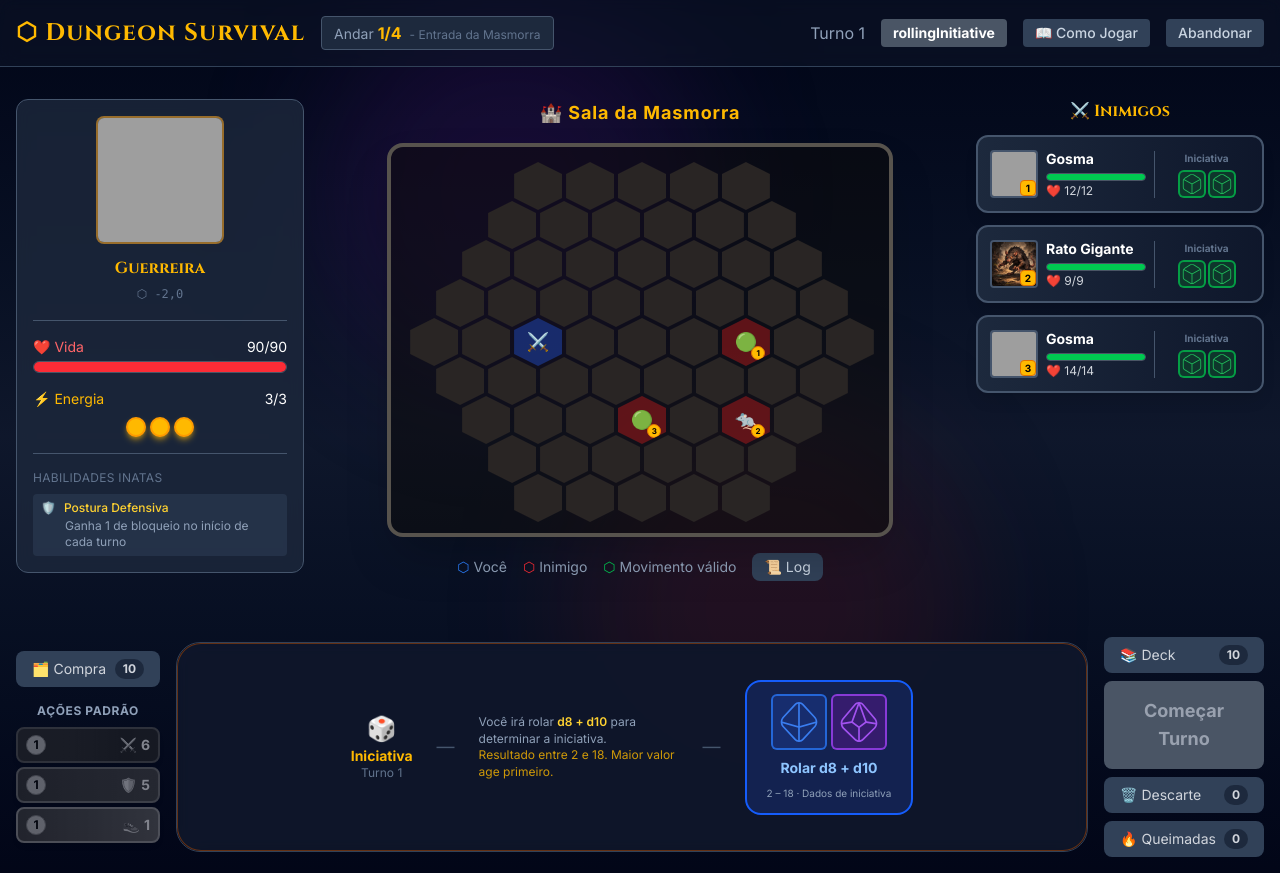
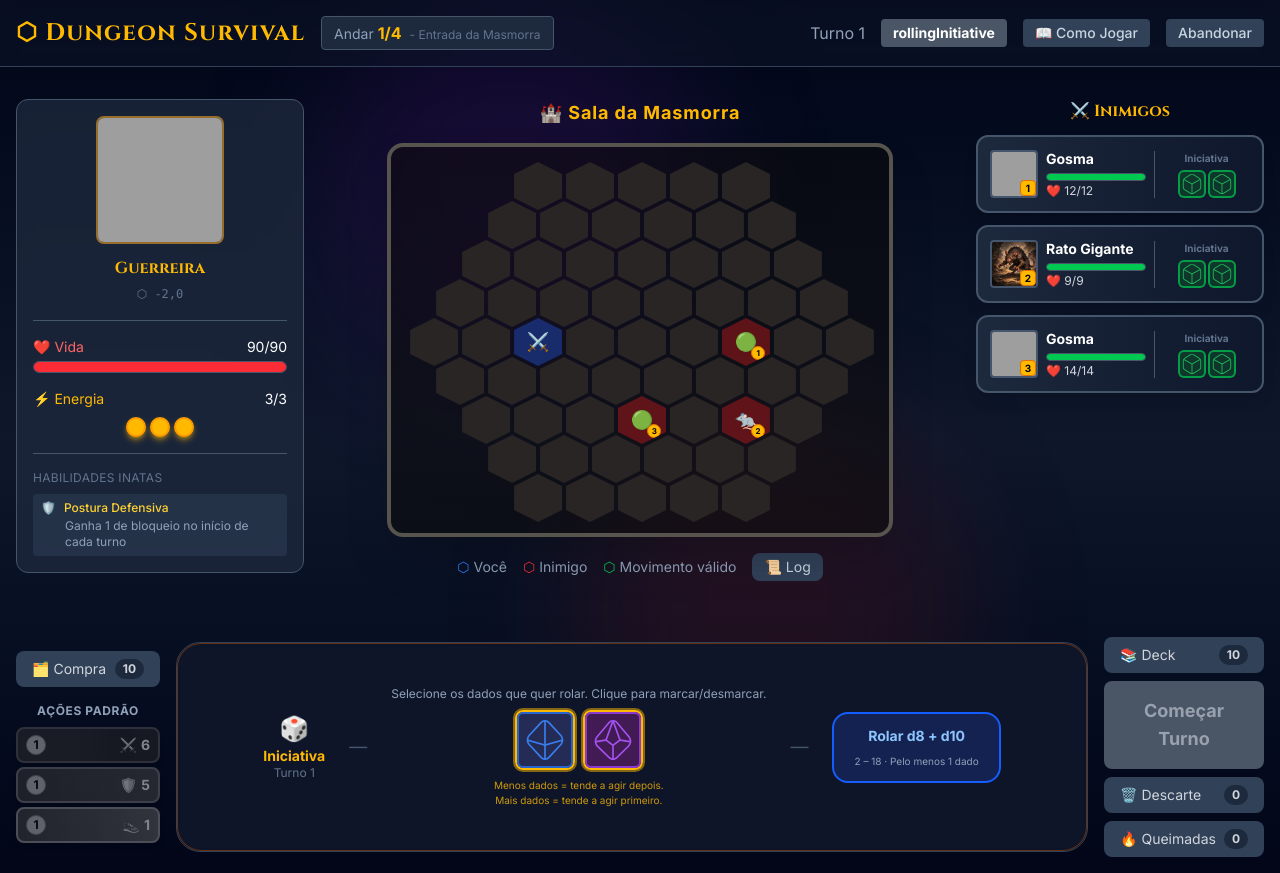
Before and after one commit to ValdineiJunior/dungeon-survival, a Next.js app: page /game in a window 1280 px wide. Both pictures are taken after a click on the element 296 px from the left and 555 px from the top of the page. Built offline with nearby package versions, Linux system fonts and the light colour scheme; grey boxes are pictures that could not be loaded.

Commit message:
feat: implement hero dice selection

```diff
--- a/app/components/InitiativeModals.tsx
+++ b/app/components/InitiativeModals.tsx
@@ -1,12 +1,13 @@
 "use client";
 
+import { useState } from "react";
 import { InitiativeResult } from "@/app/types/game";
 import { DiceIcon } from "@/app/components/DiceIcon";
 
 // ─── Dice Choice Panel (inline, replaces hand area) ─────────────────────────
 
 interface InitiativeRollModalProps {
-  onRoll: () => void;
+  onRoll: (selectedDiceIndices: number[]) => void;
   turn: number;
   diceFaces: number[];
 }
@@ -16,18 +17,42 @@ export function InitiativeRollModal({
   turn,
   diceFaces,
 }: InitiativeRollModalProps) {
+  const pool = diceFaces.length > 0 ? diceFaces : [6];
+  const [selected, setSelected] = useState<boolean[]>(() =>
+    pool.map(() => true)
+  );
+
+  const toggle = (index: number) => {
+    setSelected((prev) => {
+      const next = [...prev];
+      next[index] = !next[index];
+      return next;
+    });
+  };
+
+  const selectedIndices = selected
+    .map((v, i) => (v ? i : -1))
+    .filter((i) => i >= 0);
+  const selectedFaces = selectedIndices.map((i) => pool[i]);
+  const canRoll = selectedIndices.length > 0;
+
   const diceLabel =
-    diceFaces.length > 0
-      ? diceFaces.map((faces) => `d${faces}`).join(" + ")
+    selectedFaces.length > 0
+      ? selectedFaces.map((faces) => `d${faces}`).join(" + ")
       : "dados";
-  const minTotal = diceFaces.length || 1;
+  const minTotal = selectedFaces.length;
   const maxTotal =
-    diceFaces.length > 0
-      ? diceFaces.reduce((sum, faces) => sum + faces, 0)
+    selectedFaces.length > 0
+      ? selectedFaces.reduce((sum, faces) => sum + faces, 0)
       : 20;
 
+  const handleRoll = () => {
+    if (!canRoll) return;
+    onRoll(selectedIndices);
+  };
+
   return (
-    <div className="w-full h-full min-h-52 flex items-center justify-center gap-6 px-4 py-3 bg-slate-900/80 rounded-3xl border border-amber-700/50 backdrop-blur-sm">
+    <div className="w-full h-full min-h-52 flex items-center justify-center gap-4 sm:gap-6 px-4 py-3 bg-slate-900/80 rounded-3xl border border-amber-700/50 backdrop-blur-sm">
       {/* Label */}
       <div className="shrink-0 text-center">
         <div className="text-2xl mb-0.5">🎲</div>
@@ -39,34 +64,45 @@ export function InitiativeRollModal({
 
       <div className="shrink-0 text-slate-600 text-lg">—</div>
 
-      <p className="text-slate-400 text-xs leading-snug hidden sm:block max-w-[200px]">
-        Você irá rolar{" "}
-        <span className="text-amber-300 font-semibold">{diceLabel}</span> para
-        determinar a iniciativa.
-        <br />
-        <span className="text-amber-400/80">
-          Resultado entre {minTotal} e {maxTotal}. Maior valor age primeiro.
-        </span>
-      </p>
+      {/* Pool: clickable dice */}
+      <div className="flex flex-col items-center gap-2">
+        <p className="text-slate-400 text-xs text-center">
+          Selecione os dados que quer rolar. Clique para marcar/desmarcar.
+        </p>
+        <div className="flex items-center justify-center gap-2 flex-wrap">
+          {pool.map((faces, i) => (
+            <button
+              key={i}
+              type="button"
+              onClick={() => toggle(i)}
+              className={`rounded-lg border-2 transition-all duration-200 ${
+                selected[i]
+                  ? "border-amber-400 bg-amber-900/30 ring-2 ring-amber-400/50 scale-100"
+                  : "border-slate-600 bg-slate-800/50 opacity-50 scale-95"
+              }`}
+              title={selected[i] ? `d${faces} selecionado (clique para desmarcar)` : `d${faces} (clique para incluir)`}
+            >
+              <DiceIcon faces={faces} size="lg" />
+            </button>
+          ))}
+        </div>
+        <p className="text-amber-400/80 text-[10px] text-center max-w-[180px]">
+          Menos dados = tende a agir depois. Mais dados = tende a agir primeiro.
+        </p>
+      </div>
 
       <div className="shrink-0 text-slate-600 text-lg hidden sm:block">—</div>
 
       <button
-        onClick={onRoll}
-        className="group flex flex-col items-center gap-2 px-5 py-3 bg-blue-900/40 hover:bg-blue-800/60 border-2 border-blue-600 hover:border-blue-400 rounded-2xl transition-all duration-200 hover:scale-105 hover:shadow-lg hover:shadow-blue-500/20"
+        onClick={handleRoll}
+        disabled={!canRoll}
+        className="group flex flex-col items-center gap-2 px-5 py-3 bg-blue-900/40 hover:bg-blue-800/60 border-2 border-blue-600 hover:border-blue-400 rounded-2xl transition-all duration-200 hover:scale-105 hover:shadow-lg hover:shadow-blue-500/20 disabled:opacity-50 disabled:cursor-not-allowed disabled:hover:scale-100"
       >
-        <div className="flex items-center justify-center gap-1">
-          {diceFaces.length > 0
-            ? diceFaces.map((faces, i) => (
-                <DiceIcon key={i} faces={faces} size="lg" />
-              ))
-            : <DiceIcon faces={6} size="lg" />}
-        </div>
         <div className="text-sm font-bold text-blue-300 group-hover:text-white">
           Rolar {diceLabel}
         </div>
         <div className="text-[10px] text-slate-400">
-          {minTotal} – {maxTotal} · Dados de iniciativa
+          {minTotal} – {maxTotal} · Pelo menos 1 dado
         </div>
       </button>
     </div>
--- a/app/lib/gameStore.ts
+++ b/app/lib/gameStore.ts
@@ -163,7 +163,7 @@ function getEnemiesInRange(playerPos: HexPosition, enemies: Enemy[], range: numb
 interface GameActions {
   selectCharacter: (characterClass: CharacterClass) => void;
   startCombat: () => void;
-  rollInitiative: () => void;
+  rollInitiative: (selectedDiceIndices: number[]) => void;
   confirmInitiativeModal: () => Promise<void>;
   _processTurnAt: (index: number) => Promise<void>;
   selectCard: (card: Card) => void;
@@ -296,16 +296,21 @@ export const useGameStore = create<GameStore>((set, get) => ({
 
   // === INITIATIVE SYSTEM ===
 
-  rollInitiative: () => {
+  rollInitiative: (selectedDiceIndices: number[]) => {
     const state = get();
     if (state.phase !== 'rollingInitiative') return;
+    if (selectedDiceIndices.length === 0) return;
 
     const rollDie = (faces: number) => Math.floor(Math.random() * faces) + 1;
     const classDef = CHARACTER_CLASSES[state.player.characterClass];
 
-    // Roll player dice based on class configuration
-    const playerDiceFaces =
+    const fullPool =
       CLASS_INITIATIVE_DICE[state.player.characterClass] ?? [6, 6];
+    const playerDiceFaces = selectedDiceIndices
+      .filter((i) => i >= 0 && i < fullPool.length)
+      .map((i) => fullPool[i]);
+    if (playerDiceFaces.length === 0) return;
+
     const playerDiceResults = playerDiceFaces.map((faces) => rollDie(faces));
     const playerTotal = playerDiceResults.reduce((a, b) => a + b, 0);
     const playerResult: InitiativeResult = {
```
